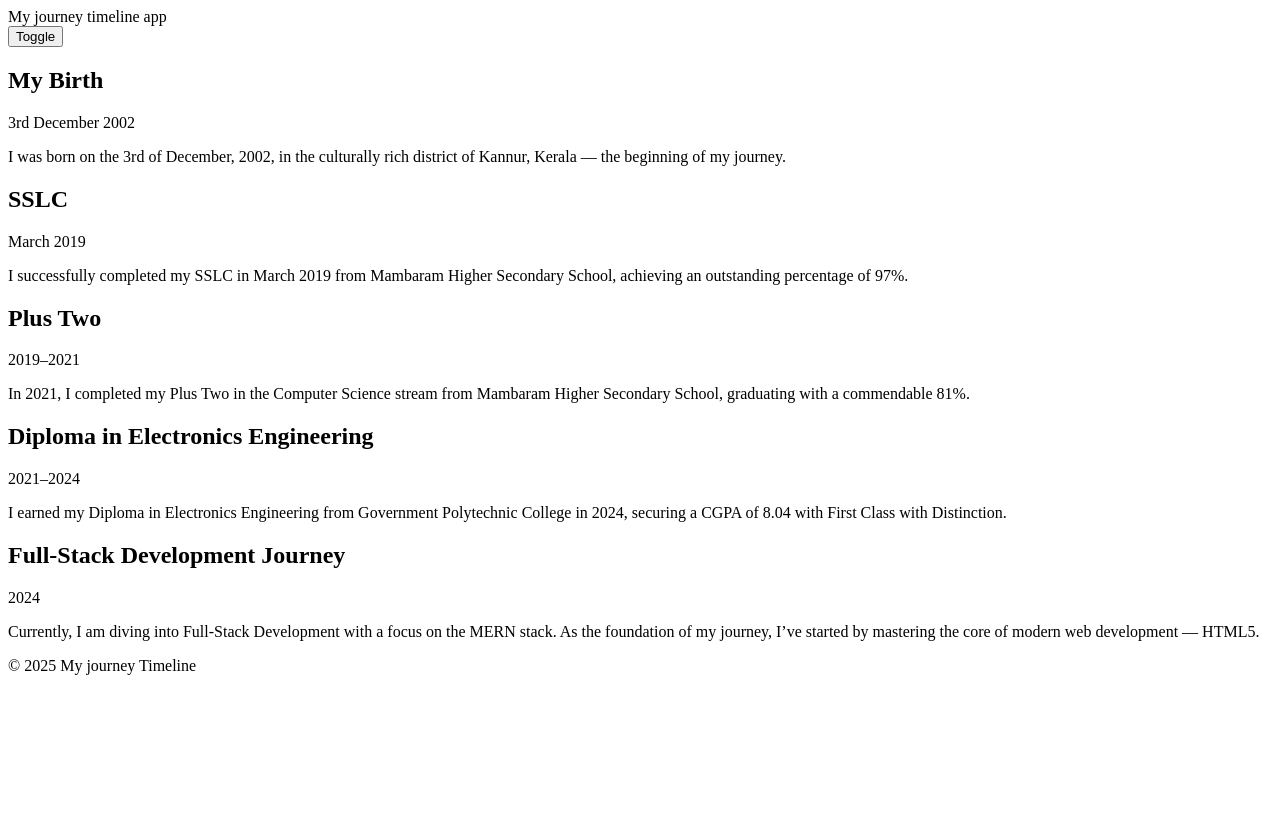
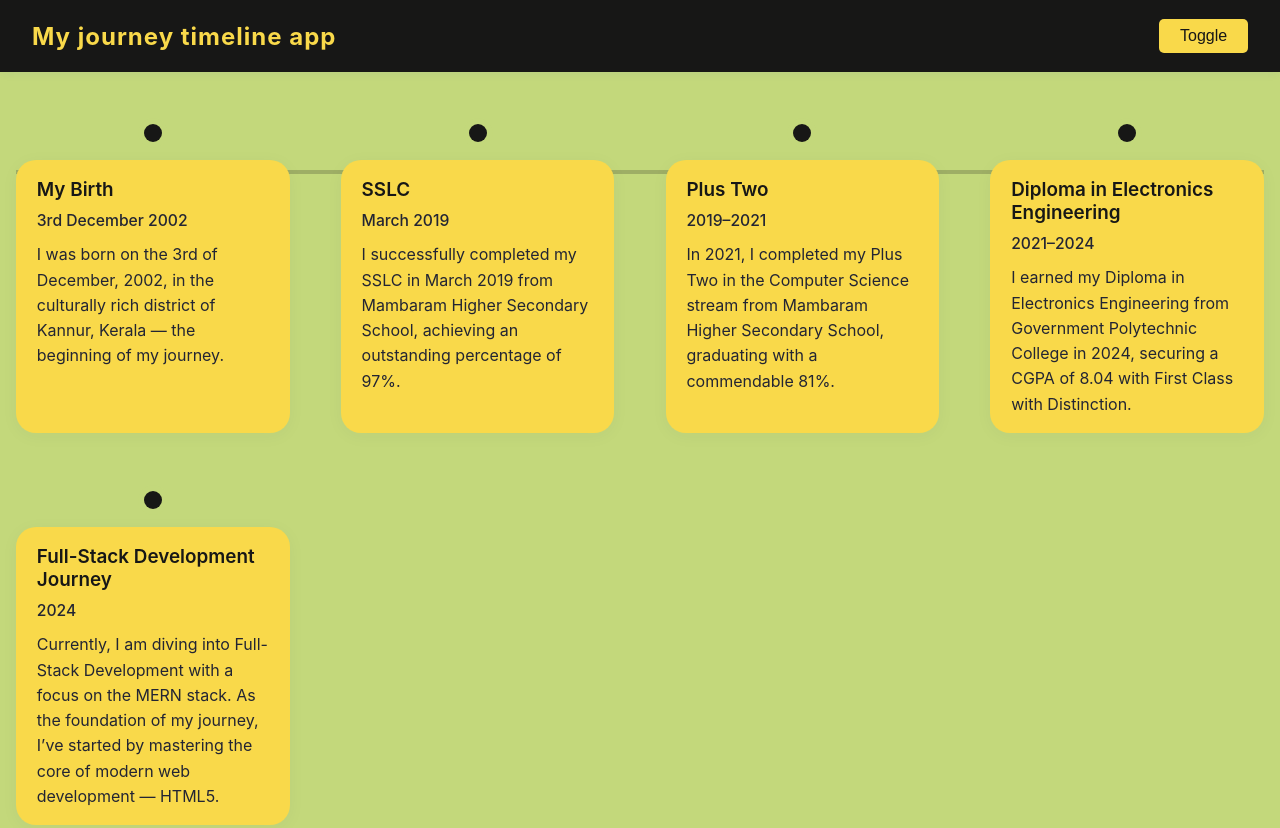
Before and after one commit to sangeeth-kv/My-timeline-, a plain HTML site: page index.html in a window 1280 px wide. Shown: the top 828 px of the page. Before the commit the page ends 800 px from the top, so only its background shows below. Drawn offline with Linux system fonts and the light colour scheme.

Commit message:
stage 2 completed

```diff
--- a/index.html
+++ b/index.html
@@ -4,6 +4,7 @@
     <meta charset="UTF-8">
     <meta name="viewport" content="width=device-width, initial-scale=1.0">
     <title>My timeline</title>
+    <link rel="stylesheet" href="./style.css">
 </head>
 <body>
     <header>
@@ -50,13 +51,14 @@
                     of my journey, I’ve started by mastering the core of modern web development — HTML5.</p>
             </article>
         </section>
-        <div id="modal">
-            <!-- for modal(popup) -->
-        </div>
 
         <footer>
             <p>&copy; 2025 My journey Timeline</p>
         </footer>
     </main>
+
+    <div id="modal">
+            <!-- for modal(popup) -->
+    </div>
 </body>
 </html>
--- /dev/null
+++ b/style.css
@@ -0,0 +1,217 @@
+/* styles.css */
+
+/* --- CSS Variables for Color Scheme --- */
+:root {
+  --primary: #171716;
+  --yell: #f9d94a;
+  --bg: #c3d87b;
+  --card-bg: #f9d94a;
+  --text: #232533;
+  --footerclr: #575859;
+  --header: #f9d94a;
+  --bullet: #090909;
+ --border: #17171636;;
+}
+
+/* --- Base Reset --- */
+html, body {
+  margin: 0;
+  padding: 0;
+  background: var(--bg);
+  color: var(--text);
+  font-family: 'Inter', 'Segoe UI', Arial, sans-serif;
+  font-size: 16px;
+}
+
+header {
+  display: flex;
+  align-items: center;
+  justify-content: space-between;
+  background: var(--primary);
+  color: var(--header);
+  padding: 1.2rem 2rem;
+  box-shadow: 0 2px 8px rgba(56, 101, 217, 0.07);
+}
+
+.logo {
+  font-size: 1.5rem;
+  font-weight: 700;
+  letter-spacing: 1px;
+}
+
+#toggle-btn {
+  background: var(--yell);
+  color: var(--primary);
+  border: none;
+  padding: 0.5rem 1.3rem;
+  border-radius: 5px;
+  font-size: 1rem;
+  font-weight: 500;
+  cursor: pointer;
+  transition: background 0.18s;
+}
+#toggle-btn:hover {
+  background: var(--primary);
+  color: var(--header);
+  border: 1px solid var(--yell);
+}
+
+/* --- Timeline Section --- */
+main {
+  max-width: auto;
+  margin: 2.3rem auto;
+  padding: 0 1rem;
+}
+
+#timeline {
+  display: flex;
+  flex-direction: column;
+  gap: 2.5rem;
+  position: relative;
+  margin: 2rem 0;
+}
+#timeline::before {
+  content: '';
+  position: absolute;
+  left: 22px;
+  top: 0;
+  bottom: 0;
+  width: 3px;
+  background: var(--border);
+  z-index: 0;
+}
+
+/* for eventss card */
+.timeline-event {
+  background: var(--card-bg);
+  border-radius: 20px;
+  box-shadow: 0 3px 18px rgba(44,55,69,0.04);
+  padding: 1.3rem 1.1rem 1rem 3.7rem;
+  position: relative;
+}
+/* for bullets */
+.timeline-event::before {
+  content: '';
+  position: absolute;
+  border-radius: 50%;
+  background: var(--primary);
+}
+
+/*contents */
+.timeline-event h2 {
+  font-size: 1.18rem;
+  font-weight: 600;
+  margin: 0 0 0.6rem 0;
+  color: var(--primary);
+}
+
+.timeline-event time {
+  font-size: 0.98rem;
+  color: var(--muted);
+  font-weight: 500;
+  display: block;
+  margin-bottom: 0.38rem;
+}
+
+/* texts */
+.timeline-event p {
+  margin: 0.8rem 0 0 0;
+  color: var(--text);
+  line-height: 1.58;
+}
+/* footer */
+footer {
+
+  color: var(--footerclr);
+  text-align: center;
+  font-size: 1.4rem;
+  letter-spacing: 0.4px;
+  margin-top: 150px;
+}
+/* for responsivee */
+
+/*  (like tabs) for >768 up to 1023px  */
+@media (min-width: 768px) and (max-width: 1023px) {
+  main {
+    max-width: 740px;
+    padding: 0 2rem;
+  }
+  #timeline {
+    gap: 3rem;
+  }
+  .timeline-event {
+    padding-left: 4rem;
+    font-size: 1.05rem;
+  }
+  .timeline-event::before {
+    left: 23px;
+    width: 16px;
+    height: 16px;
+  }
+  #timeline::before {
+    left: 28px;
+    width: 4px;
+  }
+}
+
+
+/* for like above (desktp) >=1024px  */
+@media (min-width: 1024px) {
+  #timeline {
+    display: grid;
+    grid-template-columns: repeat(auto-fit, minmax(240px, 1fr));
+    gap: 2.7rem 3.2rem;
+    position: relative;
+  }
+  #timeline::before {
+    /* Horizontal timeline line */
+    left: 0;
+    top: 3.8rem;
+    right: 0;
+    height: 4px;
+    width: auto;
+    background: var(--border);
+  }
+  .timeline-event {
+    padding: 1.1rem 1.3rem 1rem 1.3rem;
+    margin-left: 0;
+    min-height: 200px;
+    position: relative;
+    border-left: none;
+    margin-top: 3.2rem;
+  }
+  .timeline-event::before {
+    /* bullets at center*/
+    left: 50%;
+    top: -2.3rem;
+    transform: translateX(-50%);
+    width: 18px;
+    height: 18px;
+    box-shadow: 0 0 0 6px var(--bg);
+    border-width: 3px;
+  }
+}
+
+/*  for mobiles <768px  */
+@media (max-width: 767px) {
+  main {
+    padding: 0 0.7rem;
+  }
+  .logo {
+    font-size: 1.18rem;
+  }
+  header {
+    padding: 0.8rem 1rem;
+    font-size: 1rem;
+  }
+  #timeline {
+    gap: 2rem;
+  }
+  .timeline-event {
+    padding: 1rem 0.9rem 1rem 3.2rem;
+    font-size: 0.97rem;
+  }
+  .timeline-event h2 {
+    font-size: 1rem;
+  }
+}
```
